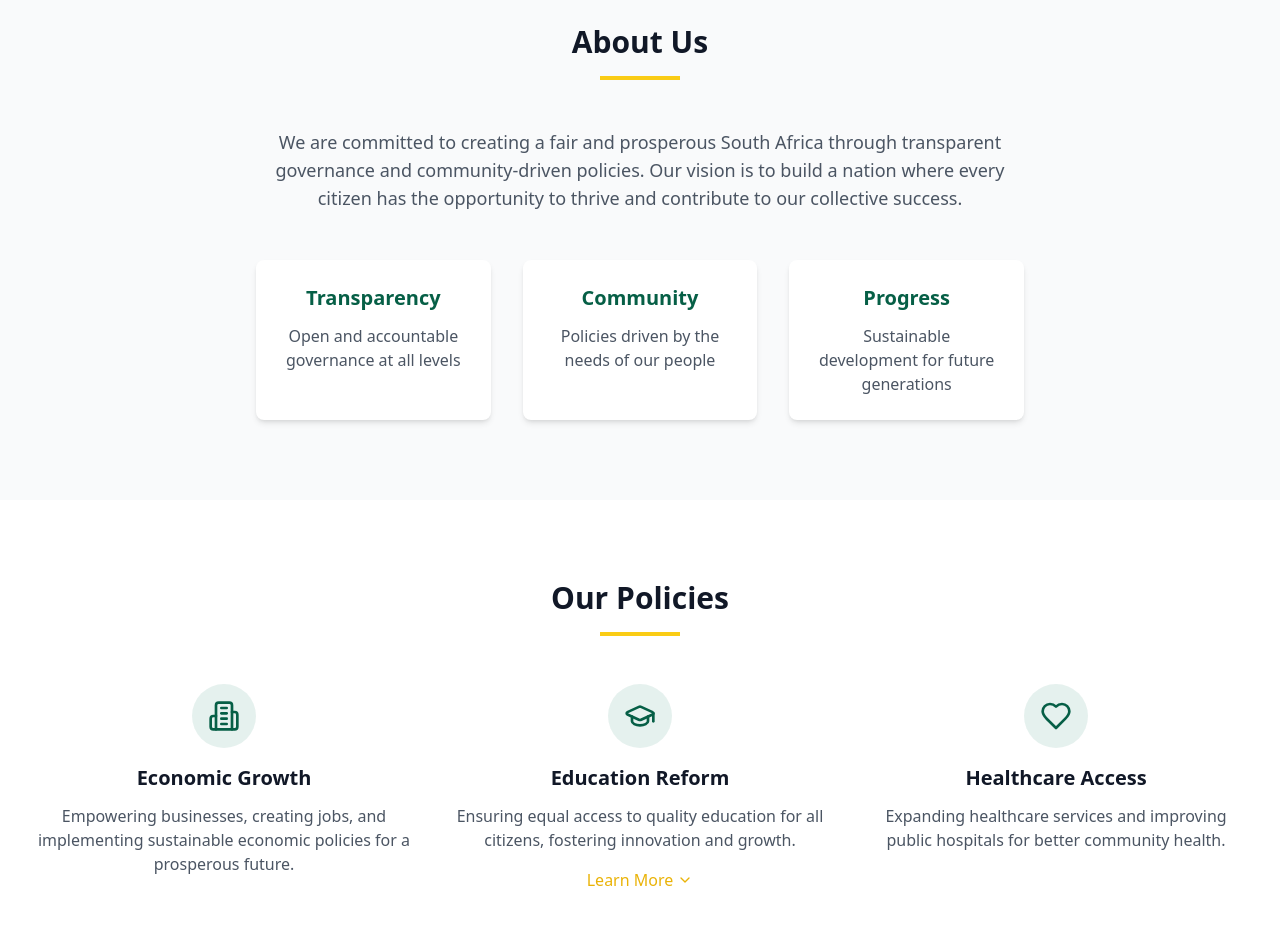
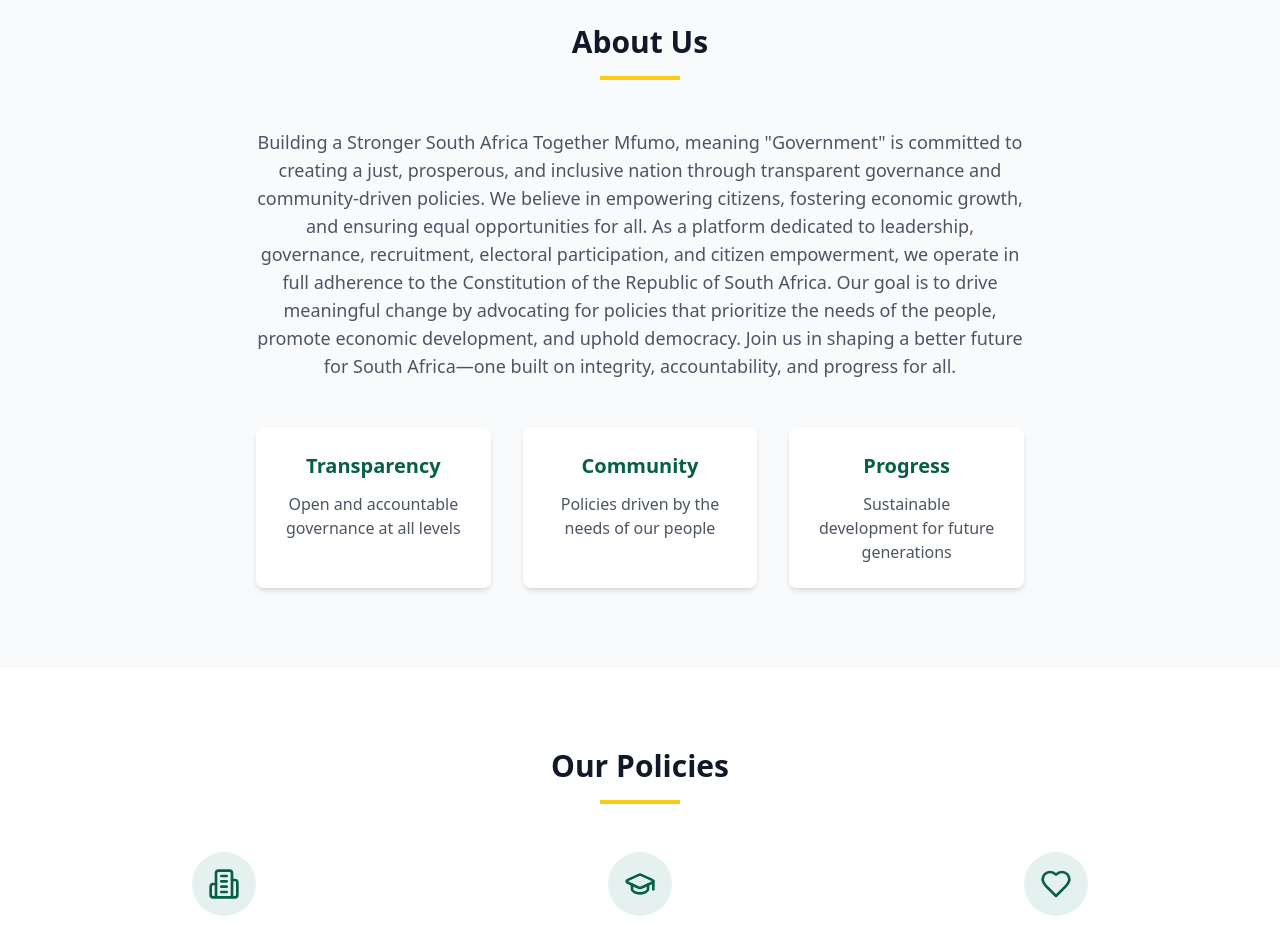
Before and after one commit to Mfumo-Political-Party/www, a React (Vite) app: page / in a window 1280 px wide. Shown: the part 1440-2365 px from the top of the page. Built offline with nearby package versions, Linux system fonts and the light colour scheme.

Commit message:
Update About.tsx

```diff
--- a/src/components/About.tsx
+++ b/src/components/About.tsx
@@ -1,33 +1,59 @@
-import React from 'react';
+/* eslint-disable no-irregular-whitespace */
+import React from "react";
 
 const About = () => {
   return (
     <section id="about" className="py-12 md:py-20 bg-gray-50">
       <div className="max-w-7xl mx-auto px-4 sm:px-6 lg:px-8">
         <div className="text-center">
-          <h2 className="text-2xl md:text-3xl font-bold text-gray-900 mb-4">About Us</h2>
+          <h2 className="text-2xl md:text-3xl font-bold text-gray-900 mb-4">
+            About Us
+          </h2>
           <div className="w-20 h-1 bg-accent mx-auto mb-6 md:mb-8"></div>
         </div>
 
         <div className="mt-8 md:mt-12 max-w-3xl mx-auto text-center">
           <p className="text-base md:text-lg text-gray-600 leading-relaxed px-4 md:px-0">
-            We are committed to creating a fair and prosperous South Africa through transparent governance and community-driven policies. Our vision is to build a nation where every citizen has the opportunity to thrive and contribute to our collective success.
+            Building a Stronger South Africa Together Mfumo, meaning
+            "Government" is committed to creating a just, prosperous, and
+            inclusive nation through transparent governance and community-driven
+            policies. We believe in empowering citizens, fostering economic
+            growth, and ensuring equal opportunities for all. As a platform
+            dedicated to leadership, governance, recruitment, electoral
+            participation, and citizen empowerment, we operate in full adherence
+            to the Constitution of the Republic of South Africa. Our goal is to
+            drive meaningful change by advocating for policies that prioritize
+            the needs of the people, promote economic development, and uphold
+            democracy. Join us in shaping a better future for South Africa—one
+            built on integrity, accountability, and progress for all.
           </p>
 
           <div className="mt-8 md:mt-12 grid grid-cols-1 md:grid-cols-3 gap-4 md:gap-8 px-4 md:px-0">
             <div className="bg-white p-4 md:p-6 rounded-lg shadow-md hover:shadow-lg transition-shadow duration-300">
-              <h3 className="text-lg md:text-xl font-semibold text-primary mb-2 md:mb-3">Transparency</h3>
-              <p className="text-sm md:text-base text-gray-600">Open and accountable governance at all levels</p>
+              <h3 className="text-lg md:text-xl font-semibold text-primary mb-2 md:mb-3">
+                Transparency
+              </h3>
+              <p className="text-sm md:text-base text-gray-600">
+                Open and accountable governance at all levels
+              </p>
             </div>
 
             <div className="bg-white p-4 md:p-6 rounded-lg shadow-md hover:shadow-lg transition-shadow duration-300">
-              <h3 className="text-lg md:text-xl font-semibold text-primary mb-2 md:mb-3">Community</h3>
-              <p className="text-sm md:text-base text-gray-600">Policies driven by the needs of our people</p>
+              <h3 className="text-lg md:text-xl font-semibold text-primary mb-2 md:mb-3">
+                Community
+              </h3>
+              <p className="text-sm md:text-base text-gray-600">
+                Policies driven by the needs of our people
+              </p>
             </div>
 
             <div className="bg-white p-4 md:p-6 rounded-lg shadow-md hover:shadow-lg transition-shadow duration-300">
-              <h3 className="text-lg md:text-xl font-semibold text-primary mb-2 md:mb-3">Progress</h3>
-              <p className="text-sm md:text-base text-gray-600">Sustainable development for future generations</p>
+              <h3 className="text-lg md:text-xl font-semibold text-primary mb-2 md:mb-3">
+                Progress
+              </h3>
+              <p className="text-sm md:text-base text-gray-600">
+                Sustainable development for future generations
+              </p>
             </div>
           </div>
         </div>
@@ -36,4 +62,4 @@ const About = () => {
   );
 };
 
-export default About
+export default About;
```
